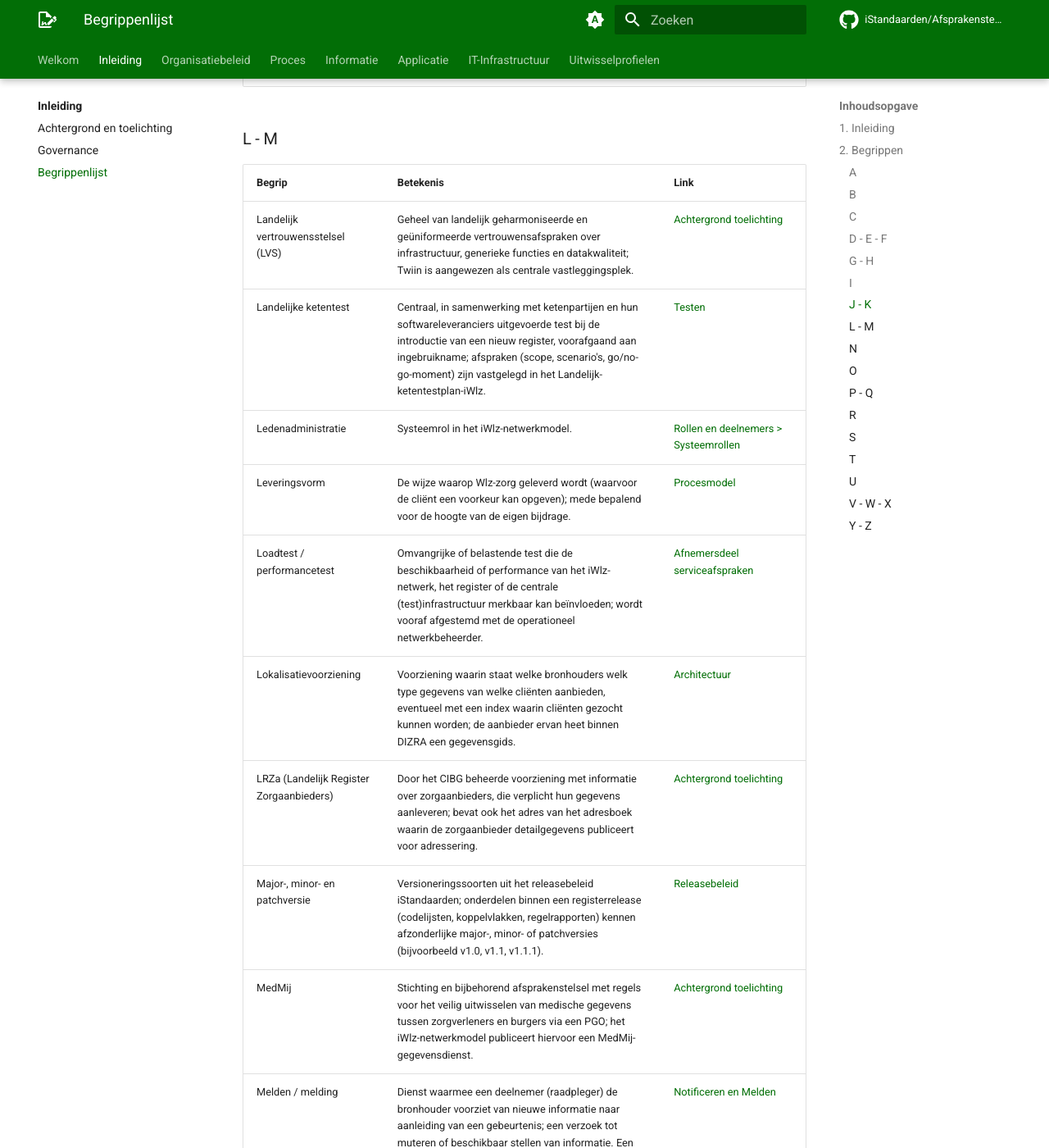
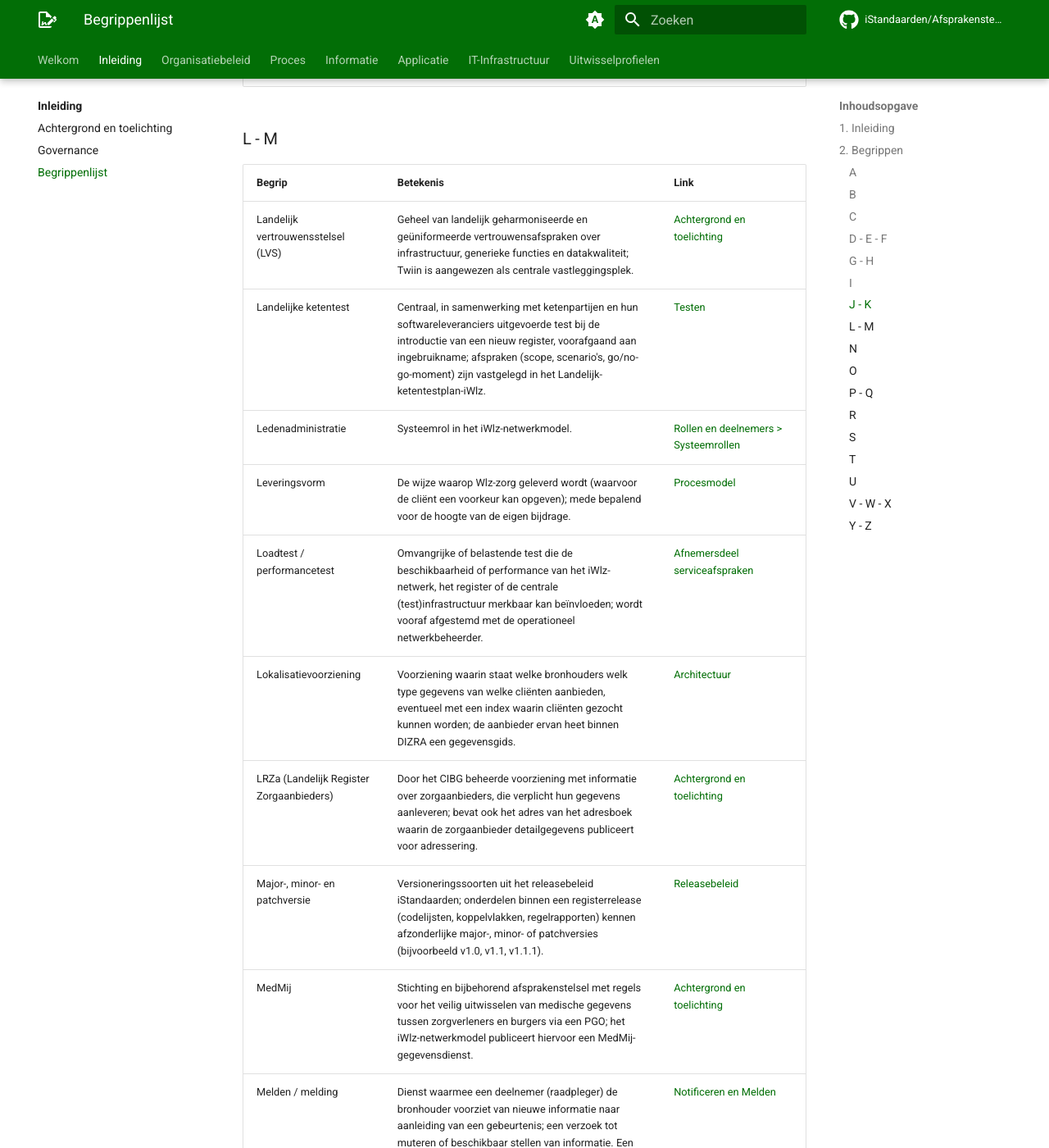
Before and after one commit to iStandaarden/Afsprakenstelsel-iWlz, an MkDocs documentation site: the page built from docs/inleiding/begrippenlijst.md, in a window 1280 px wide and 1400 px high, scrolled down 20311 px. Shown: the whole window at 82% size. Built offline with MkDocs 1.6.1 and Material for MkDocs 9.7.7, drawn with Linux system fonts in a browser that asks for light colours; comment, search, counter and statistics services are not loaded; the version menu is left out; some of the changed text lies outside the part shown.

Commit message:
kleine tekstuele aanpassing

```diff
--- a/docs/inleiding/begrippenlijst.md
+++ b/docs/inleiding/begrippenlijst.md
@@ -53,7 +53,7 @@ Om tot duidelijke afspraken voor de totstandkoming van het iwlz-netwerkmodel te
 | Bemiddelingsregister | Register waarin de zorgkantoren als bronhouder gegevens over bemiddeling (toewijzing) en dossieroverdracht vastleggen. Logisch gezien is het één register, bestaande uit de verzameling van logisch gescheiden bemiddelingsregisters per concessiehouder. | [Uitwisselprofiel Bemiddeling](../uitwisselprofiel/uitwisselprofiel_bemiddeling.md) |
 | Beoordelaar | Organisatorische rol in het iWlz-netwerkmodel. | [Rollen en deelnemers > Organisatorische rollen](../organisatiebeleid/rollen_deelnemers.md#4-organisatorische-rollen) |
 | Beperkte publicatie | Publicatietype van het afsprakenstelsel: wijzigingen aan één of enkele artikelen, beoordeeld via review door interne en externe experts conform het RFC-proces; de Stuurgroep iWlz wordt geïnformeerd maar formele goedkeuring is niet vereist. | [Releasebeleid](../organisatiebeleid/releasebeleid.md) |
-| Berichtenverkeer | Uitwisseling van informatie in de vorm van berichten tussen systemen. | [Achtergrond toelichting](./achtergrond_toelichting.md) |
+| Berichtenverkeer | Uitwisseling van informatie in de vorm van berichten tussen systemen. | [Achtergrond en toelichting](./achtergrond_toelichting.md) |
 | Beschikbaarheid | De periode dat een dienst volledig beschikbaar is binnen het dienstverleningsvenster; de norm is minimaal 99,5% per kalendermaand voor de operationeel netwerkbeheerder en bronhouders. | [Serviceafspraken](../organisatiebeleid/serviceafspraken/index.md) |
 | Beschikbaarheidstermijn | De periode waarin gegevens online beschikbaar zijn in het iWlz-netwerk; per register vastgesteld op basis van functionele noodzaak, vallend binnen de rechtmatige bewaartermijnen. | [Bronhoudersdeel serviceafspraken](../organisatiebeleid/serviceafspraken/bronhoudersdeel.md) |
 | Besturingsrol | Roltype dat de rollen en verantwoordelijkheden voor de besturing (governance) van het iWlz-netwerkmodel beschrijft, aansluitend op NEN 7522:2021. | [Rollen en deelnemers](../organisatiebeleid/rollen_deelnemers.md) |
@@ -124,7 +124,7 @@ Om tot duidelijke afspraken voor de totstandkoming van het iwlz-netwerkmodel te
 | Endpoint | Technisch adres van een deelnemer waarop een afnemer gegevens kan afnemen of een gegevensverzoek kan doen. Endpoints worden bijgehouden in het (tijdelijk) adresboek. | [Architectuur](../organisatiebeleid/architectuur.md) |
 | EPD / ECD | Elektronisch patiëntendossier respectievelijk elektronisch cliëntendossier. EPD-leveranciers vallen als leveranciers van netwerkcomponenten en bronsystemen onder de ICT-dienstverleners van deelnemers, een doelgroep van het afsprakenstelsel. Naar verwachting sluit een deel van de zorgaanbieders via NUTS en hun ECD-leverancier aan. | [Applicatiecomponenten](../applicatie/applicatiecomponenten.md) |
 | Escalatieprocedure | Vastgelegde procedure voor het opschalen van geschillen en incidenten (productieverstorend incident, beveiligingsincident, datalek, afwijking van standaarden, niet naleven afsprakenstelsel) naar de juiste escalatiepartij, zo nodig tot aan de Stuurgroep iWlz. | [Serviceafspraken](../organisatiebeleid/serviceafspraken/index.md) |
-| Estafettemodel | Het estafettemodel is een manier van informatie-uitwisseling waarbij gegevens stap voor stap worden doorgegeven van partij naar partij, waarbij elke volgende partij voortbouwt op wat eerder is ontvangen, in plaats van gegevens direct uit een gedeelde bron op te halen; binnen iStandaarden is dit model van toepassing op het berichtenverkeer. | [Achtergrond toelichting](../inleiding/achtergrond_toelichting.md) |
+| Estafettemodel | Het estafettemodel is een manier van informatie-uitwisseling waarbij gegevens stap voor stap worden doorgegeven van partij naar partij, waarbij elke volgende partij voortbouwt op wat eerder is ontvangen, in plaats van gegevens direct uit een gedeelde bron op te halen; binnen iStandaarden is dit model van toepassing op het berichtenverkeer. | [Achtergrond en toelichting](../inleiding/achtergrond_toelichting.md) |
 | FAIR-principes | Internationale principes (Findable, Accessible, Interoperable, Reusable) die het informatiestelsel hanteert om data enkelvoudig te registreren en meervoudig te gebruiken. | [Ontwerpkeuzes](../organisatiebeleid/ontwerpkeuzes.md) |
 | Foutmelding (iWlz-foutmelding) | Type melding voor het melden van overtreding van regels (gegevensregels en restricties) uit de iStandaard iWlz; direct te relateren aan data in een bron, met de foutcode van de overtreden regel als onderwerp. | [Notificeren en Melden](../applicatie/diensten/notificeren-en-melden.md) |
 | Functionaris Gegevensbescherming (FG) | Functionaris bij een deelnemer die bij (een vermoeden van) een datalek onderzoekt of sprake is van een meldingsplicht; elke partij levert bij toetreding een vast FG-contactadres aan voor het adresboek. | [Serviceafspraken](../organisatiebeleid/serviceafspraken/index.md) |
@@ -140,7 +140,7 @@ Om tot duidelijke afspraken voor de totstandkoming van het iwlz-netwerkmodel te
 | Gegevensregel | Een technisch controleerbare verplichting of beperking die bepaalt hoe gegevens in een register worden vastgelegd. | [Notificeren en Melden](../applicatie/diensten/notificeren-en-melden.md) |
 | Gegevensregisseur | De gegevensregisseur is een rol van een burger. De gegevensregisseur voert regie over de gegevens over de cliënt. Cliënten hebben niet de rol van bronhouder, zij zijn gegevensregisseur en/of gezondheidsregisseur. | [Systeemactoren > DIZRA](https://dizra.gitbook.io/dizra/perspectieven/technology/actors#gegevensregisseur) |
 | Gegevensregisseur / Gezondheidsregisseur | Systeemrol in het iWlz-netwerkmodel. | [Rollen en deelnemers > Systeemrollen](../organisatiebeleid/rollen_deelnemers.md#5-systeemrollen) |
-| Generieke functies | Sets van afspraken, standaarden en voorzieningen waaraan het programma Implementatie generieke functies van VWS werkt (identificatie, authenticatie, toestemming, autorisatie, lokalisatie, adressering), om gezondheidsgegevens op het juiste moment op de juiste plek te krijgen. Zolang deze functies niet beschikbaar zijn, gebruikt het iWlz-netwerkmodel alternatieven: het VECOZO-certificaat voor identificatie en authenticatie, Externalized Authorization Management met attribute/policy based access control voor autorisatie en een tijdelijk adresboek voor adressering. | [Achtergrond toelichting](../inleiding/achtergrond_toelichting.md) |
+| Generieke functies | Sets van afspraken, standaarden en voorzieningen waaraan het programma Implementatie generieke functies van VWS werkt (identificatie, authenticatie, toestemming, autorisatie, lokalisatie, adressering), om gezondheidsgegevens op het juiste moment op de juiste plek te krijgen. Zolang deze functies niet beschikbaar zijn, gebruikt het iWlz-netwerkmodel alternatieven: het VECOZO-certificaat voor identificatie en authenticatie, Externalized Authorization Management met attribute/policy based access control voor autorisatie en een tijdelijk adresboek voor adressering. | [Achtergrond en toelichting](../inleiding/achtergrond_toelichting.md) |
 | GitHub | Openbaar platform waarop bevindingen, wijzigingsverzoeken (RFC's), codelijsten, schema's en het tijdelijk adresboek van het iWlz-netwerkmodel worden beheerd en gepubliceerd. | [Wijzigingsverzoeken](../organisatiebeleid/wijzigingsverzoeken.md) |
 | GraphQL | GraphQL is de querytaal voor het raadplegen van gegevens uit de registers en het versturen van meldingen of notificaties van of naar die registers. GraphQL is naast een querytaal voor API's ook een runtime voor het uitvoeren van die query's op het register. Het is met één GraphQL interface (koppelvlak) mogelijk om als raadpleger alleen die gegevens op te vragen die op dat moment relevant zijn. Dit in tegenstelling tot REST waarbij die keuze niet mogelijk is. | [GraphQL > The query language for modern APIs](https://graphql.org/) |
 | GraphQL over HTTP | De werkwijze waarmee GraphQL-verzoeken en -responses via HTTP worden afgehandeld; binnen het iWlz-netwerkmodel de verplichte transportwijze voor raadplegen, notificeren en melden. | [GraphQL over HTTP](../applicatie/graphql_over_http.md) |
@@ -160,14 +160,14 @@ Om tot duidelijke afspraken voor de totstandkoming van het iwlz-netwerkmodel te
 | Indicatiebesluit | Besluit waarin het CIZ vaststelt of een cliënt voldoet aan de toegangscriteria voor zorg vanuit de Wlz; er worden geen uitspraken gedaan over het aantal benodigde uren zorg, alleen over het zorgprofiel waartoe de cliënt behoort, zoals VG (sector verstandelijk gehandicapt) wonen met begeleiding en intensieve verzorging; afspraken over de precieze invulling van de benodigde zorg maakt de cliënt met de zorgaanbieder in het zorgplan. | [Procesmodel](../proces/procesmodel.md) |
 | Indicatieregister | Register waarin het CIZ als bronhouder Wlz-indicaties registreert. Zorgkantoren en zorgaanbieders raadplegen de indicatiegegevens uit dit register. | [Uitwisselprofiel Indicatie](../uitwisselprofiel/uitwisselprofiel_indicatie.md) |
 | Indicatiesteller | Organisatorische rol in het iWlz-netwerkmodel.Indicatiestellend voor Wlz zorg | [Rollen en deelnemers > Organisatorische rollen](../organisatiebeleid/rollen_deelnemers.md#4-organisatorische-rollen) |
-| Informatieberaad Zorg | Bestuurlijk overleg dat de outcomedoelen heeft geformuleerd waaraan het netwerkmodel invulling geeft en dat DIZRA heeft vastgesteld. | [Achtergrond toelichting](../inleiding/achtergrond_toelichting.md) |
+| Informatieberaad Zorg | Bestuurlijk overleg dat de outcomedoelen heeft geformuleerd waaraan het netwerkmodel invulling geeft en dat DIZRA heeft vastgesteld. | [Achtergrond en toelichting](../inleiding/achtergrond_toelichting.md) |
 | Informatiemodel iWlz | Model dat per register de samenhang in processen, regels (uitgangspunten, bedrijfsregels, invulinstructies, gegevensregels, autorisatieregels), gegevens en registerspecificaties beschrijft; gepubliceerd op informatiemodel.istandaarden.nl. | [Uitwisselprofiel Indicatie](../uitwisselprofiel/uitwisselprofiel_indicatie.md) |
 | Initieel verantwoordelijk zorgkantoor | Het zorgkantoor dat verantwoordelijk is voor de regio waarin de cliënt van het indicatiebesluit volgens de BRP woont. Het CIZ moet dit zorgkantoor bij registratie van een nieuw indicatiebesluit de verplichte notificatie 'nieuwe indicatie voor zorgkantoor' sturen. | [Raadplegen](../applicatie/diensten/raadplegen.md) |
 | Invulinstructie | Regel die de bedoelde invulling van een gegeven in een register voor specifieke situaties verduidelijkt. | [Uitwisselprofiel Indicatie](../uitwisselprofiel/uitwisselprofiel_indicatie.md) |
 | IP-adresregistratie | Beveiligingsmaatregel waarbij een deelnemer alleen vanaf bij VECOZO geregistreerde IP-adressen verbinding mag maken met het iWlz-netwerkmodel; toegang wordt geweigerd bij een niet of onjuist geregistreerd IP-adres. | [Identificatie authenticatie](../it-infrastructuur/identificatie_authenticatie.md) |
 | ISO 27001 | Internationale norm voor informatiebeveiligingsmanagement waarvoor VECOZO als operationeel netwerkbeheerder is gecertificeerd. | [Operationeel netwerkbeheer serviceafspraken](../organisatiebeleid/serviceafspraken/operationeel_netwerkbeheer.md) |
 | iStandaarden | Benaming voor de informatiestandaarden die in beheer zijn bij Zorginstituut Nederland, namelijk iWlz, iWmo, iJw, iPgb en iEb. | [Randvoorwaarden](../organisatiebeleid/randvoorwaarden.md) |
-| iWlz (informatiestandaard) | De iStandaard voor de langdurige zorg waarmee cliënten in alle fasen van de Wlz-keten gevolgd kunnen worden: van indicatie via zorgtoewijzing en -levering tot eigen bijdrage en declaratie. | [Achtergrond toelichting](../inleiding/achtergrond_toelichting.md) |
+| iWlz (informatiestandaard) | De iStandaard voor de langdurige zorg waarmee cliënten in alle fasen van de Wlz-keten gevolgd kunnen worden: van indicatie via zorgtoewijzing en -levering tot eigen bijdrage en declaratie. | [Achtergrond en toelichting](../inleiding/achtergrond_toelichting.md) |
 | iWlz-netwerkmodel | Model voor gegevensuitwisseling in de langdurige zorg waarbij deelnemers zorgadministratieve gegevens direct bij de bron (bronhouder) raadplegen op basis van toegekende rechten, in plaats van berichten naar elkaar te sturen. | [Afsprakenstelsel iWlz-netwerkmodel](https://istandaarden.github.io/Afsprakenstelsel-iWlz) |
 
 ### J - K
@@ -187,17 +187,17 @@ Om tot duidelijke afspraken voor de totstandkoming van het iwlz-netwerkmodel te
 ### L - M
 | **Begrip** | **Betekenis** | **Link** |
 | --- | --- | --- |
- Landelijk vertrouwensstelsel (LVS) | Geheel van landelijk geharmoniseerde en geüniformeerde vertrouwensafspraken over infrastructuur, generieke functies en datakwaliteit; Twiin is aangewezen als centrale vastleggingsplek. | [Achtergrond toelichting](../inleiding/achtergrond_toelichting.md) |
+ Landelijk vertrouwensstelsel (LVS) | Geheel van landelijk geharmoniseerde en geüniformeerde vertrouwensafspraken over infrastructuur, generieke functies en datakwaliteit; Twiin is aangewezen als centrale vastleggingsplek. | [Achtergrond en toelichting](../inleiding/achtergrond_toelichting.md) |
 | Landelijke ketentest | Centraal, in samenwerking met ketenpartijen en hun softwareleveranciers uitgevoerde test bij de introductie van een nieuw register, voorafgaand aan ingebruikname; afspraken (scope, scenario's, go/no-go-moment) zijn vastgelegd in het Landelijk-ketentestplan-iWlz. | [Testen](../applicatie/diensten/testen.md) |
 | Ledenadministratie | Systeemrol in het iWlz-netwerkmodel. | [Rollen en deelnemers > Systeemrollen](../organisatiebeleid/rollen_deelnemers.md#5-systeemrollen) |
 | Leveringsvorm | De wijze waarop Wlz-zorg geleverd wordt (waarvoor de cliënt een voorkeur kan opgeven); mede bepalend voor de hoogte van de eigen bijdrage. | [Procesmodel](../proces/procesmodel.md) |
 | Loadtest / performancetest | Omvangrijke of belastende test die de beschikbaarheid of performance van het iWlz-netwerk, het register of de centrale (test)infrastructuur merkbaar kan beïnvloeden; wordt vooraf afgestemd met de operationeel netwerkbeheerder. | [Afnemersdeel serviceafspraken](../organisatiebeleid/serviceafspraken/afnemersdeel.md) |
 | Lokalisatievoorziening | Voorziening waarin staat welke bronhouders welk type gegevens van welke cliënten aanbieden, eventueel met een index waarin cliënten gezocht kunnen worden; de aanbieder ervan heet binnen DIZRA een gegevensgids. | [Architectuur](../organisatiebeleid/architectuur.md) |
-| LRZa (Landelijk Register Zorgaanbieders) | Door het CIBG beheerde voorziening met informatie over zorgaanbieders, die verplicht hun gegevens aanleveren; bevat ook het adres van het adresboek waarin de zorgaanbieder detailgegevens publiceert voor adressering. | [Achtergrond toelichting](../inleiding/achtergrond_toelichting.md) |
+| LRZa (Landelijk Register Zorgaanbieders) | Door het CIBG beheerde voorziening met informatie over zorgaanbieders, die verplicht hun gegevens aanleveren; bevat ook het adres van het adresboek waarin de zorgaanbieder detailgegevens publiceert voor adressering. | [Achtergrond en toelichting](../inleiding/achtergrond_toelichting.md) |
 | Major-, minor- en patchversie | Versioneringssoorten uit het releasebeleid iStandaarden; onderdelen binnen een registerrelease (codelijsten, koppelvlakken, regelrapporten) kennen afzonderlijke major-, minor- of patchversies (bijvoorbeeld v1.0, v1.1, v1.1.1). | [Releasebeleid](../organisatiebeleid/releasebeleid.md) |
-| MedMij | Stichting en bijbehorend afsprakenstelsel met regels voor het veilig uitwisselen van medische gegevens tussen zorgverleners en burgers via een PGO; het iWlz-netwerkmodel publiceert hiervoor een MedMij-gegevensdienst. | [Achtergrond toelichting](../inleiding/achtergrond_toelichting.md) |
+| MedMij | Stichting en bijbehorend afsprakenstelsel met regels voor het veilig uitwisselen van medische gegevens tussen zorgverleners en burgers via een PGO; het iWlz-netwerkmodel publiceert hiervoor een MedMij-gegevensdienst. | [Achtergrond en toelichting](../inleiding/achtergrond_toelichting.md) |
 | Melden / melding | Dienst waarmee een deelnemer (raadpleger) de bronhouder voorziet van nieuwe informatie naar aanleiding van een gebeurtenis; een verzoek tot muteren of beschikbaar stellen van informatie. Een melding loopt altijd van deelnemer naar bronhouder. | [Notificeren en Melden](../applicatie/diensten/notificeren-en-melden.md) |
-| Mitz | Online toestemmingsvoorziening waarin burgers toestemmingskeuzes vastleggen voor zorgaanbieders; beoogd voor gebruik in het netwerkmodel wanneer toestemming nodig is. | [Achtergrond toelichting](../inleiding/achtergrond_toelichting.md) |
+| Mitz | Online toestemmingsvoorziening waarin burgers toestemmingskeuzes vastleggen voor zorgaanbieders; beoogd voor gebruik in het netwerkmodel wanneer toestemming nodig is. | [Achtergrond en toelichting](../inleiding/achtergrond_toelichting.md) |
 | Monitoring | Instrument dat het functioneren van het netwerk inzichtelijk maakt via realtime dashboards (operationeel sturen) en periodieke rapportages (beleid en beheer); nadrukkelijk niet bedoeld voor toezicht op individuele organisaties. | [Serviceafspraken](../organisatiebeleid/serviceafspraken/index.md) |
 | mTLS | Mutual TLS: wederzijdse TLS-authenticatie tussen systemen; vereiste capability voor onder andere bronsysteem, doelsysteem en webservices in het iWlz-netwerkmodel. | [Applicatiecomponenten](../applicatie/applicatiecomponenten.md) |
 | Mutation | GraphQL-operatie waarmee in het iWlz-netwerkmodel notificaties en meldingen technisch zijn vormgegeven, via de operaties zendNotificatie en zendMelding. | [GraphQL over HTTP](../applicatie/graphql_over_http.md) |
@@ -206,7 +206,7 @@ Om tot duidelijke afspraken voor de totstandkoming van het iwlz-netwerkmodel te
 ### N
 | **Begrip** | **Betekenis** | **Link** |
 | --- | --- | --- |
-| Nationale Visie en Strategie (NVS) | Visie en strategie van VWS op het gezondheidsinformatiestelsel, opgebouwd in plateaus; plateau 1 richt zich op interoperabiliteit, plateau 2 op het organiseren van netwerken, waaronder het Actieprogramma iWlz valt. | [Achtergrond toelichting](../inleiding/achtergrond_toelichting.md) |
+| Nationale Visie en Strategie (NVS) | Visie en strategie van VWS op het gezondheidsinformatiestelsel, opgebouwd in plateaus; plateau 1 richt zich op interoperabiliteit, plateau 2 op het organiseren van netwerken, waaronder het Actieprogramma iWlz valt. | [Achtergrond en toelichting](../inleiding/achtergrond_toelichting.md) |
 | NEN 7510 | Norm voor informatiebeveiliging in de zorg. Deelnemers aan het iWlz-netwerkmodel zijn op basis van bestaande wet- en regelgeving verplicht te voldoen aan de voor hen geldende NEN- en/of ISO-normen; randvoorwaarde R11 noemt NEN 7510 als bron. | [Randvoorwaarden](../organisatiebeleid/randvoorwaarden.md) |
 | NEN 7512 | Norm voor het uitwisselen van medische gegevens, met aanvullende eisen aan beveiliging en het waarborgen van vertrouwelijkheid bij gegevensuitwisseling. | [Randvoorwaarden](../organisatiebeleid/randvoorwaarden.md) |
 | NEN 7522 | Norm voor het ontwikkelen en beheren van standaarden en stelsels van standaarden; de besturingsrollen van het iWlz-netwerkmodel sluiten hierop aan. | [Rollen en deelnemers](../organisatiebeleid/rollen_deelnemers.md) |
@@ -232,7 +232,7 @@ Om tot duidelijke afspraken voor de totstandkoming van het iwlz-netwerkmodel te
 | Operationeel ketenbeheerder | Systeemrol in het iWlz-netwerkmodel. | [Rollen en deelnemers > Systeemrollen](../organisatiebeleid/rollen_deelnemers.md#5-systeemrollen) |
 | Operationeel netwerkbeheerder | Rol (in DIZRA: operationeel ketenbeheerder) die het netwerk dagelijks beschikbaar stelt, de gegevensuitwisseling monitort, zorgt voor herstel bij verstoringen en een gemeenschappelijke servicedesk biedt; ingevuld door VECOZO. | [Architectuur](../organisatiebeleid/architectuur.md) |
 | Organisatorische rol | Roltype dat de rollen en verantwoordelijkheden beschrijft voor het organiseren van de samenwerking in het iWlz-proces (bijvoorbeeld zorgorganisatie, indicatiesteller, bemiddelaar, administrateur). | [Rollen en deelnemers](../organisatiebeleid/rollen_deelnemers.md) |
-| Outcomedoelen | De door het Informatieberaad Zorg geformuleerde doelen ('patiënt centraal', 'gestandaardiseerde gegevensuitwisseling', 'eenmalig vastleggen en hergebruik van gegevens') die de basis vormen voor de keuze voor het netwerkmodel. | [Achtergrond toelichting](../inleiding/achtergrond_toelichting.md) |
+| Outcomedoelen | De door het Informatieberaad Zorg geformuleerde doelen ('patiënt centraal', 'gestandaardiseerde gegevensuitwisseling', 'eenmalig vastleggen en hergebruik van gegevens') die de basis vormen voor de keuze voor het netwerkmodel. | [Achtergrond en toelichting](../inleiding/achtergrond_toelichting.md) |
 
 ### P - Q
 | **Begrip** | **Betekenis** | **Link** |
@@ -343,7 +343,7 @@ Om tot duidelijke afspraken voor de totstandkoming van het iwlz-netwerkmodel te
 | Verwerkingsverantwoordelijke | De natuurlijke persoon, rechtspersoon, overheidsinstantie, dienst of ander orgaan die/dat, alleen of samen met anderen, het doel van en de middelen voor de verwerking van persoonsgegevens vaststelt.Als een organisatie beslist “waarom” en “hoe” persoonsgegevens moeten worden verwerkt, is zij de verwerkingsverantwoordelijke. | [Artikel 4, AVG – Begripsbepalingen (eur-lex.europa.eu)](https://eur-lex.europa.eu/legal-content/NL/TXT/?uri=CELEX%3A32016R0679) |
 | Verzekeraar betrouwbaarheid | Systeemrol in het iWlz-netwerkmodel. | [Rollen en deelnemers > Systeemrollen](../organisatiebeleid/rollen_deelnemers.md#5-systeemrollen) |
 | Vrijwillige notificatie | Notificatie die alleen wordt verstuurd aan deelnemers die zich daarop hebben geabonneerd; wordt in de eerste implementatie nog niet ondersteund. | [Notificeren en Melden](../applicatie/diensten/notificeren-en-melden.md) |
-| VZVZ | Beheerder van de voorziening ZORG-AB (ZorgAdresboek), die VWS positioneert als potentiële gedeelde voorziening voor adressering. In het iWlz-netwerkmodel is VZVZ (dienst ZORG-AB) ingedeeld in de systeemrol gegevensgids; zolang de generieke functie adressering niet is vastgesteld, gebruikt het netwerk het tijdelijke adresboek. | [Achtergrond toelichting](../inleiding/achtergrond_toelichting.md) |
+| VZVZ | Beheerder van de voorziening ZORG-AB (ZorgAdresboek), die VWS positioneert als potentiële gedeelde voorziening voor adressering. In het iWlz-netwerkmodel is VZVZ (dienst ZORG-AB) ingedeeld in de systeemrol gegevensgids; zolang de generieke functie adressering niet is vastgesteld, gebruikt het netwerk het tijdelijke adresboek. | [Achtergrond en toelichting](../inleiding/achtergrond_toelichting.md) |
 | Wabb (Wet algemene bepalingen burgerservicenummer) | Wet met algemene normen voor het gebruik van het BSN, onder meer verplicht gebruik bij communicatie tussen burger en overheid en bij gegevensuitwisseling tussen overheden. | [Randvoorwaarden](../organisatiebeleid/randvoorwaarden.md) |
 | Wabvpz (Wet aanvullende bepalingen verwerking persoonsgegevens in de zorg) | Wet die het gebruik van het BSN in de zorgsector specificeert en het begrip 'elektronisch uitwisselingssysteem' definieert; bepalend voor de vraag of registers in het netwerkmodel onder die definitie vallen. | [Randvoorwaarden](../organisatiebeleid/randvoorwaarden.md) |
 | Wallet | Applicatiecomponent voor de opslag en het beheer van attesten (verifiable credentials), aanwezig aan zowel bronhouder- als afnemerzijde; nu nog niet in gebruik omdat attesten bij VECOZO worden opgeslagen. | [Applicatiecomponenten](../applicatie/applicatiecomponenten.md) |
@@ -358,7 +358,7 @@ Om tot duidelijke afspraken voor de totstandkoming van het iwlz-netwerkmodel te
 ### Y - Z
 | **Begrip** | **Betekenis** | **Link** |
 | --- | --- | --- |
-| Zib (zorginformatiebouwsteen) | Functionele, niet-technische afspraak voor het standaardiseren van informatie in het zorgproces, gericht op klinisch relevante en herbruikbare concepten zoals NAW-gegevens, medicatie of bloeddruk. | [Achtergrond toelichting](../inleiding/achtergrond_toelichting.md) |
+| Zib (zorginformatiebouwsteen) | Functionele, niet-technische afspraak voor het standaardiseren van informatie in het zorgproces, gericht op klinisch relevante en herbruikbare concepten zoals NAW-gegevens, medicatie of bloeddruk. | [Achtergrond en toelichting](../inleiding/achtergrond_toelichting.md) |
 | Zorgaanbieders | Zorginstellingen en solistisch werkende zorgverleners die zorg verlenen of doen verlenen. | [Rollen en deelnemers > Organisatorische rollen](../organisatiebeleid/rollen_deelnemers.md#4-organisatorische-rollen) |
 | ZORG-AB | zie 'Adressering' |  |
 | Zorginkoopbemiddelaar (tussenpartij) | Partij die namens een zorgorganisatie optreedt binnen het iWlz-netwerk; de zorgorganisatie blijft verantwoordelijk en moet aantoonbaar maken dat deze partij aan de gestelde eisen voldoet. | [Toetreden](../applicatie/diensten/toetreden.md) |
```
